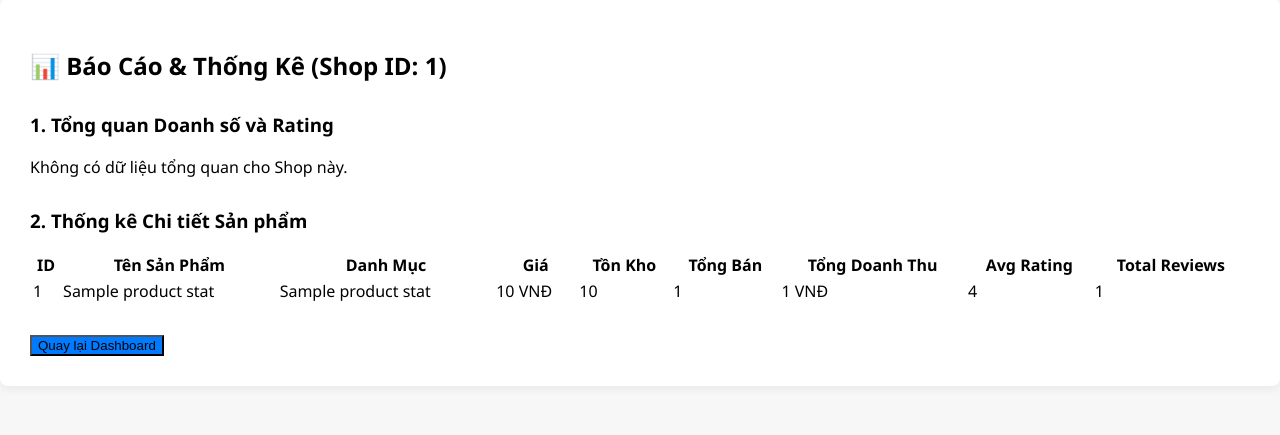
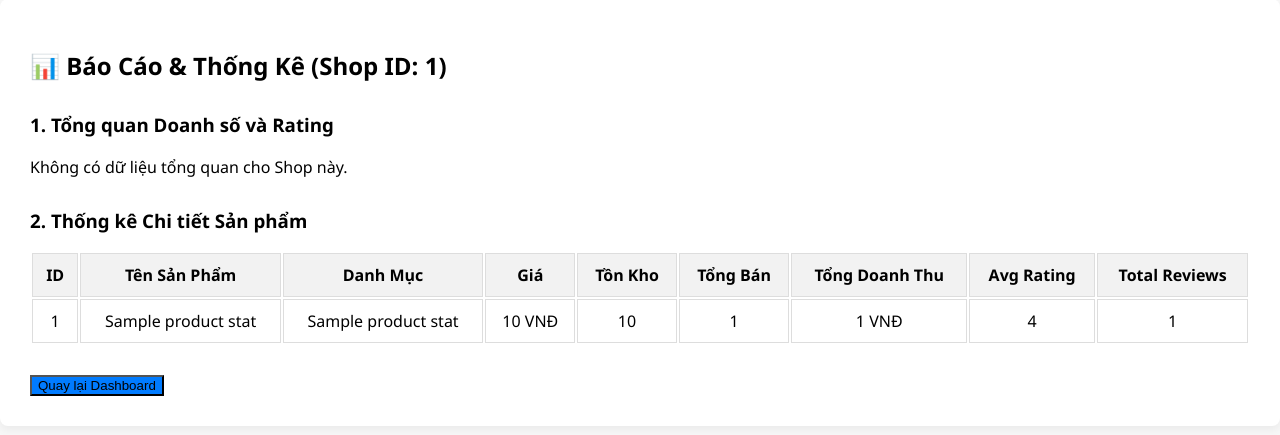
Before and after one commit to MinhMan9/Shopee-Database-BTL2, a Flask app: template templates/seller_reports.html in a window 1280 px wide. Shown: the part 78-513 px from the top of the page. Run offline with Flask 3, Linux system fonts and the light colour scheme; the template is opened without the code that fills it: most values are stand-ins (such as "Sample title", 1, 10 or a date in 2020).

Commit message:
complete UI

```diff
--- a/templates/customer_dashboard.html
+++ b/templates/customer_dashboard.html
@@ -22,8 +22,7 @@
 
     {% if is_shop_user %}
         <div style="float: right; padding: 10px; border: 1px solid #ddd; border-radius: 5px; background: #fff8e1;">
-            Bạn là <strong>SHOP</strong>. <a href="{{ url_for('seller_dashboard') }}">Chuyển sang Quản Lý Bán Hàng 🛍️</a>
-             <a href="{{ url_for('seller_reports') }}" style="margin-left: 10px;">(Xem Báo Cáo 📊)</a>
+            Bạn là <strong>CUSTOMER</strong>. <a href="{{ url_for('seller_dashboard') }}">Chuyển sang Quản Lý Bán Hàng 🛍️</a>
         </div>
     {% endif %}
 
--- a/templates/seller_dashboard.html
+++ b/templates/seller_dashboard.html
@@ -17,12 +17,13 @@
 
     {% if is_customer_user %}
         <div style="float: right; padding: 10px; border: 1px solid #ddd; border-radius: 5px; background: #e3f2fd;">
-            Bạn là <strong>CUSTOMER</strong>. <a href="{{ url_for('customer_dashboard') }}">Chuyển sang Trang Mua Hàng 🛍️</a>
+            Bạn là <strong>SHOP</strong>. <a href="{{ url_for('customer_dashboard') }}">Chuyển sang Trang Mua Hàng 🛍️</a>
         </div>
     {% endif %}
 
     <div style="margin-bottom: 20px; clear: both; padding-top: 10px;">
         <a href="{{ url_for('seller_products') }}" class="btn btn-primary" style="font-size: 18px;">📦 Quản Lý Danh Sách Sản Phẩm</a>
+        <a href="{{ url_for('seller_reports') }}" class="btn" style="font-size: 18px; margin-left: 10px; background-color: #28a745; color: white; padding: 10px 20px; text-decoration: none; border-radius: 5px;">📊 Xem Báo Cáo</a>
     </div>
 
     <ul class="tab-menu">
--- a/templates/seller_reports.html
+++ b/templates/seller_reports.html
@@ -3,6 +3,17 @@
 {% block title %}Báo Cáo Thống Kê Shop{% endblock %}
 
 {% block content %}
+    <style>
+        .data-table th, .data-table td {
+            text-align: center;
+            vertical-align: middle;
+            padding: 10px;
+            border: 1px solid #ddd;
+        }
+        .data-table th {
+            background-color: #f2f2f2;
+        }
+    </style>
     <h2>📊 Báo Cáo & Thống Kê (Shop ID: {{ shop_id }})</h2>
 
     {% if is_customer_user %}
```
